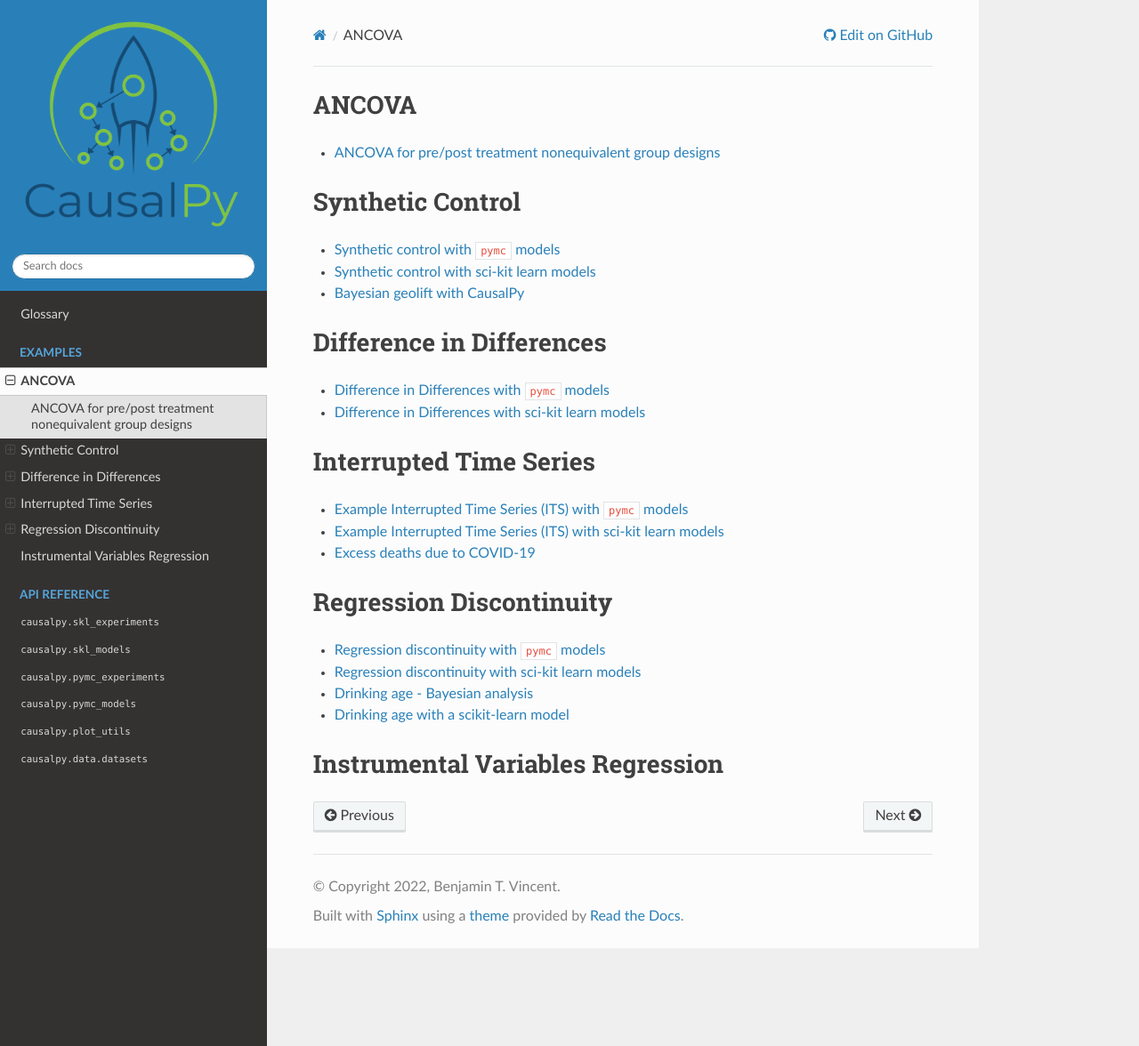
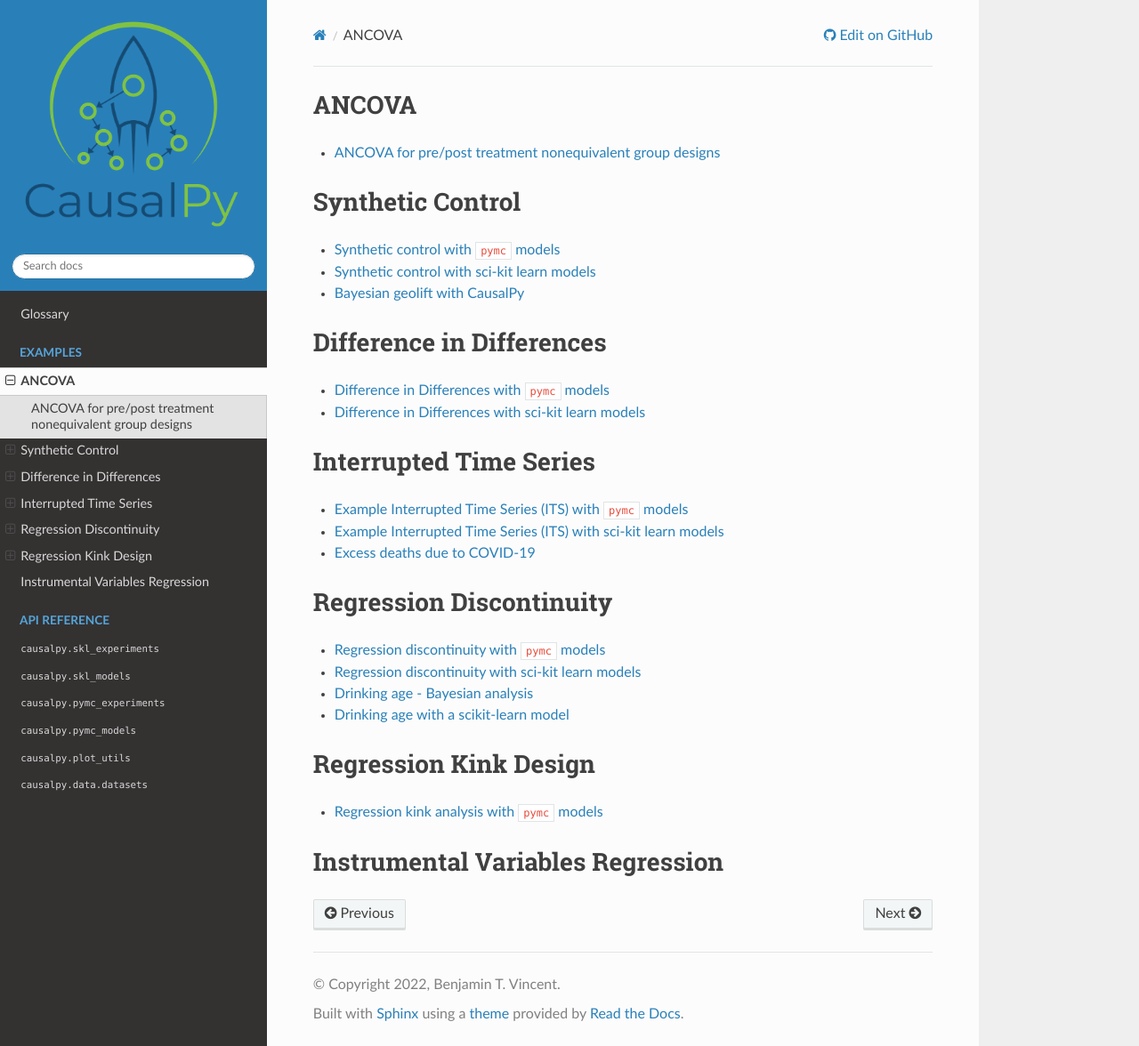
Before and after one commit to pymc-labs/CausalPy, a Sphinx documentation site: the page built from docs/source/examples.rst, in a window 1280 px wide and 1176 px high. Shown: the whole window at 89% size. Built offline with Sphinx 7.4.7 and the Read the Docs theme 2.0.0, drawn with Linux system fonts in a browser that asks for light colours; pages that are not in the unit, such as notebooks, are missing from menus.

Commit message:
add notebook to readthedocs

```diff
--- a/docs/source/examples.rst
+++ b/docs/source/examples.rst
@@ -52,6 +52,14 @@ Regression Discontinuity
    notebooks/rd_pymc_drinking.ipynb
    notebooks/rd_skl_drinking.ipynb
 
+Regression Kink Design
+======================
+
+.. toctree::
+   :titlesonly:
+
+   notebooks/rkink_pymc.ipynb
+
 
 Instrumental Variables Regression
 =================================
```
